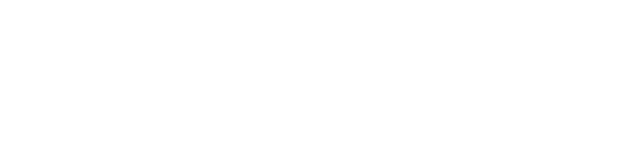
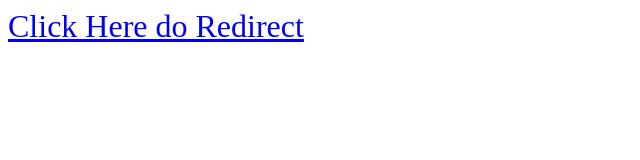
Before and after one commit to Zumbisinho/Grupo_Dashsgracado_Do_Geometry, a plain HTML site: page index.html in a window 1280 px wide. Shown: the whole page, without its empty margins (0-640 px from the left). Drawn offline with Linux system fonts and the light colour scheme.

Commit message:
Organizando arquivos para GitHub Pages

```diff
--- a/index.html
+++ b/index.html
@@ -6,3 +6,12 @@
     <title>GDG | Seletor de Listas de Challenges</title>
     <link rel="icon" href="favicon.png" type="image/png">
 </head>
+
+<body onload='window.open("/Grupo_Dashsgracado_Do_Geometry/home")'>
+    <a href="/Grupo_Dashsgracado_Do_Geometry/home">Click Here do Redirect</a>
+</body>
+<style>
+    a {
+        font-size: xx-large;
+    }
+</style>
```
